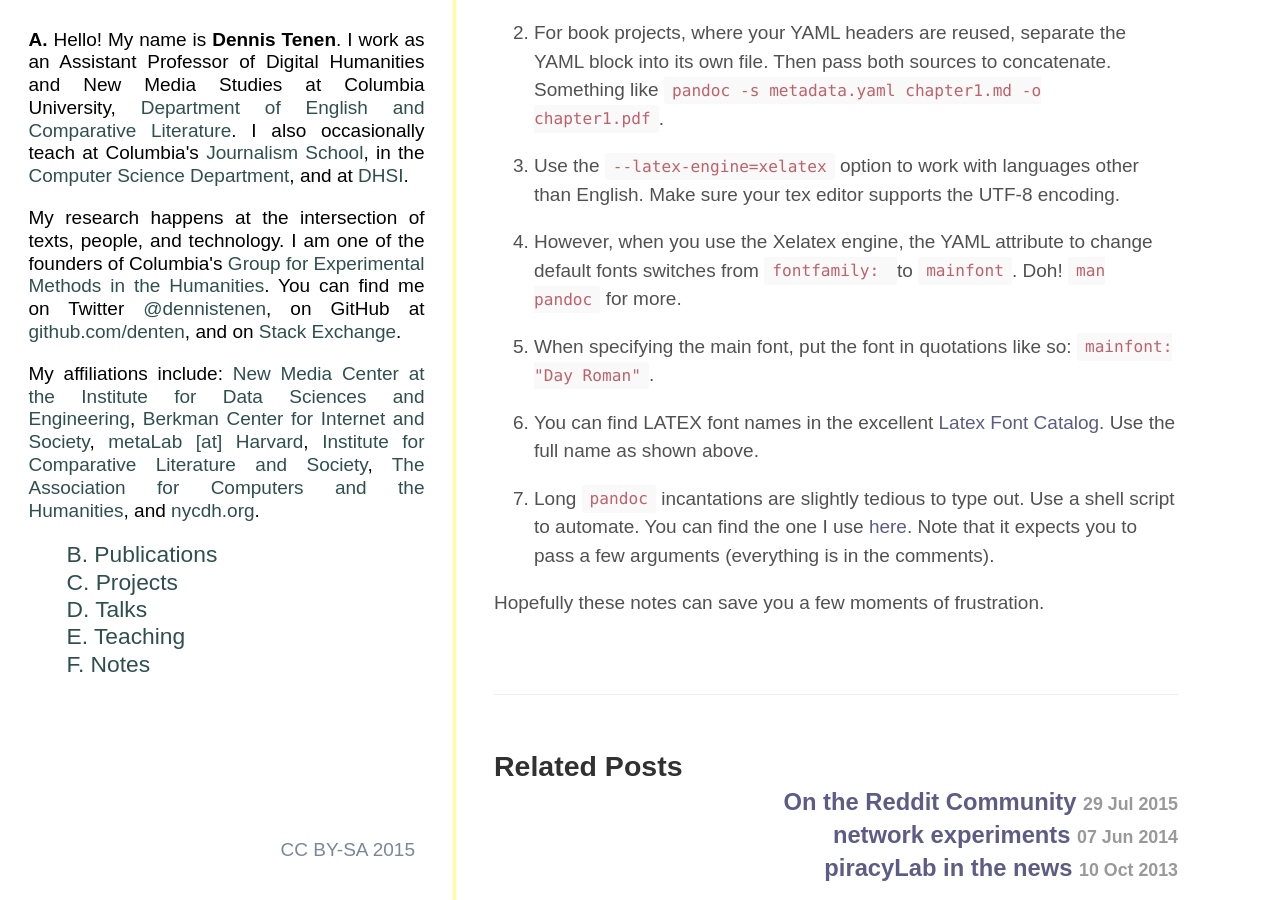
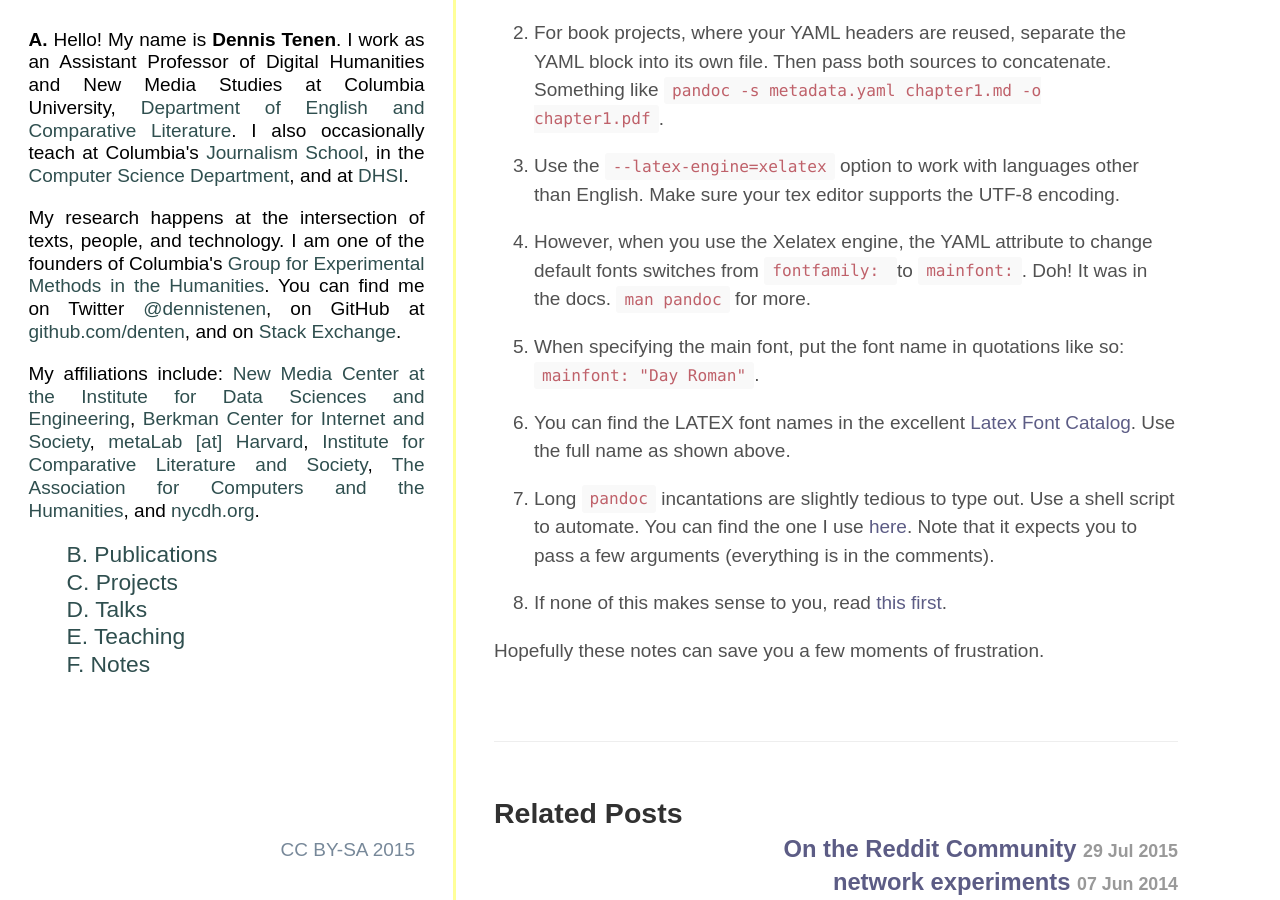
Before and after one commit to denten/denten.github.io, a Jekyll site: the page built from _posts/2015-11-29-pandoc.md, in a window 1280 px wide and 900 px high, scrolled down 266 px. Built offline with Jekyll 4.4.1, drawn with Linux system fonts in a browser that asks for light colours; some web fonts are replaced.

Commit message:
streamline some attributes into yaml

```diff
--- a/_posts/2015-11-29-pandoc.md
+++ b/_posts/2015-11-29-pandoc.md
@@ -21,13 +21,13 @@
 English. Make sure your tex editor supports the UTF-8 encoding.
 
 4. However, when you use the Xelatex engine, the YAML attribute to change
-default fonts switches from `fontfamily: ` to `mainfont`. Doh! `man pandoc`
-for more.
+default fonts switches from `fontfamily: ` to `mainfont:`. Doh! It was in the
+docs. `man pandoc` for more.
 
-5. When specifying the main font, put the font in quotations like so:
+5. When specifying the main font, put the font name in quotations like so:
 `mainfont: "Day Roman"`.
 
-6. You can find LATEX font names in the excellent [Latex Font
+6. You can find the LATEX font names in the excellent [Latex Font
 Catalog](http://www.tug.dk/FontCatalogue/). Use the full name as shown above.
 
 7. Long `pandoc` incantations are slightly tedious to type out. Use a shell
@@ -35,4 +35,7 @@
 [here](https://github.com/denten-bin/write-support/blob/master/print.sh). Note
 that it expects you to pass a few arguments (everything is in the comments).
 
+8. If none of this makes sense to you, read [this
+first](http://programminghistorian.org/lessons/sustainable-authorship-in-plain-text-using-pandoc-and-markdown).
+
 Hopefully these notes can save you a few moments of frustration.
```
